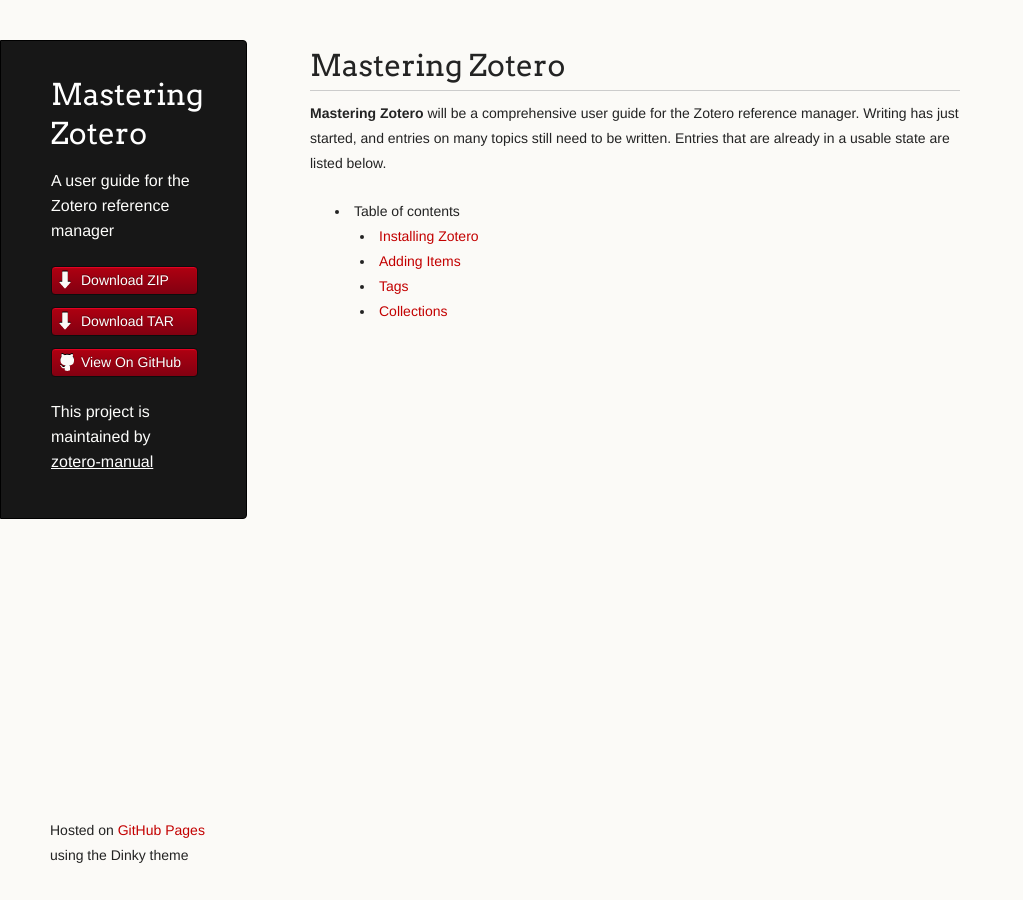
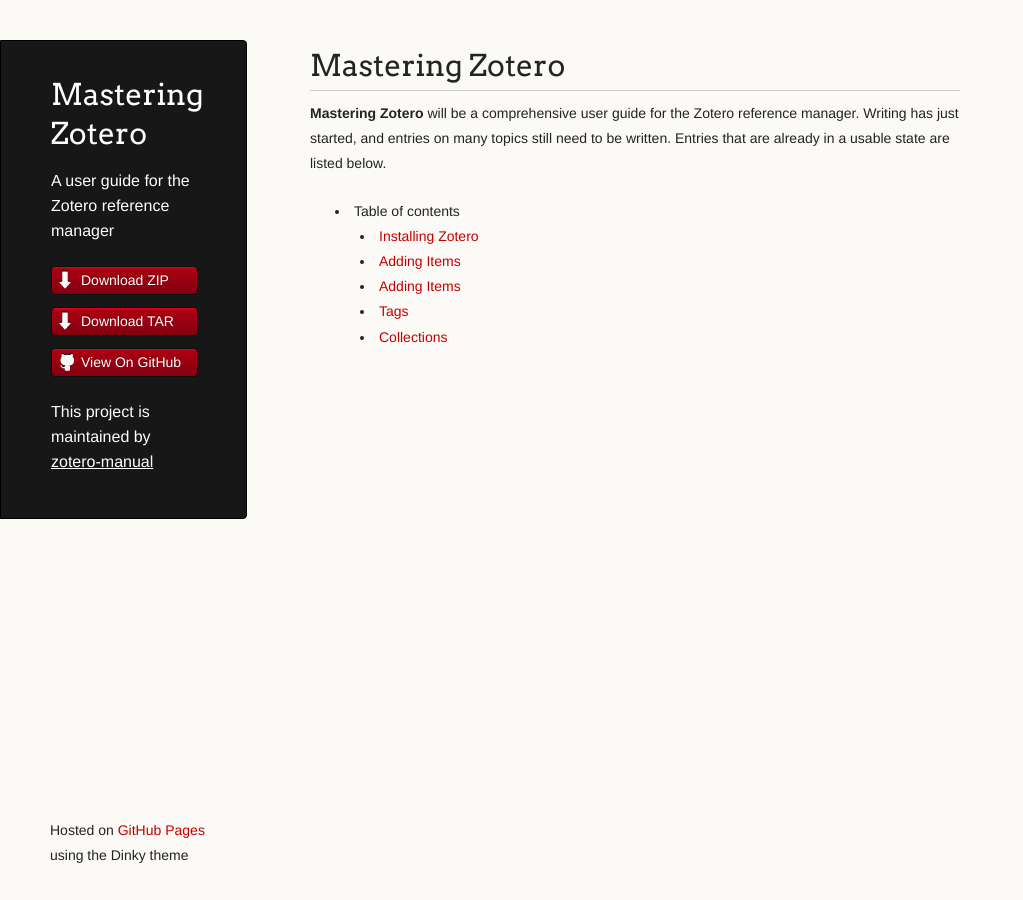
Before and after one commit to zotero-manual/zotero-manual.github.io, a Jekyll site: the page index.html, which Jekyll copies as it is, in a window 1280 px wide. Shown: the whole page, without its empty margins (0-1023 px from the left). Built offline with Jekyll 4.4.1, drawn with Linux system fonts in a browser that asks for light colours.

Commit message:
Add link to Adding Files entry to index

```diff
--- a/index.html
+++ b/index.html
@@ -41,6 +41,7 @@
 <ul>
 <li><a href="installing-zotero">Installing Zotero</a></li>
 <li><a href="adding-items">Adding Items</a></li>
+<li><a href="adding-files">Adding Items</a></li>
 <li><a href="tags">Tags</a></li>
 <li><a href="collections">Collections</a></li>
 </ul>
```
